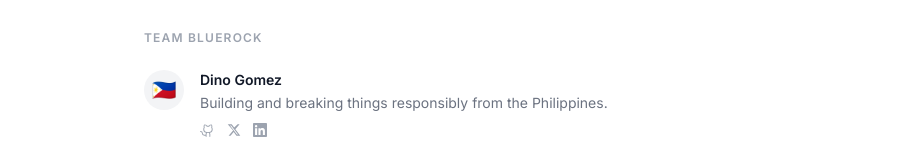
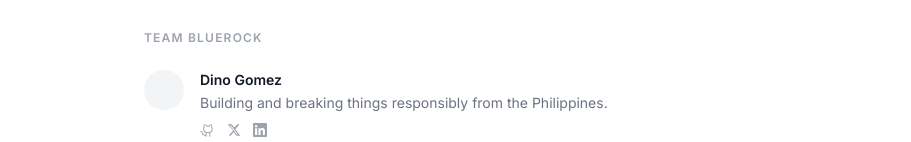
Before and after one commit to dinogomez/cadence, a React (Vite) app in the folder frontend/: page /about in a window 1280 px wide. Shown: the part 810-952 px from the top of the page, without its empty margins (184-1095 px from the left). Built offline with nearby package versions, Linux system fonts and the light colour scheme.

Commit message:
Replace 🇵🇭 emoji with flag-icons CSS for Windows compat
Co-Authored-By: Claude Sonnet 4.6 <noreply@anthropic.com>

```diff
--- a/frontend/package.json
+++ b/frontend/package.json
@@ -16,6 +16,7 @@
     "@react-three/fiber": "^9.5.0",
     "@types/three": "^0.183.1",
     "clsx": "^2.1.1",
+    "flag-icons": "^7.5.0",
     "motion": "^12.34.3",
     "react": "^19.0.0",
     "react-dom": "^19.0.0",
--- a/frontend/src/index.css
+++ b/frontend/src/index.css
@@ -1,6 +1,7 @@
 @tailwind base;
 @tailwind components;
 @tailwind utilities;
+@import 'flag-icons/css/flag-icons.min.css';
 
 * { box-sizing: border-box; }
 body { font-family: 'Inter', -apple-system, BlinkMacSystemFont, sans-serif; }
--- a/frontend/src/pages/About.tsx
+++ b/frontend/src/pages/About.tsx
@@ -27,7 +27,7 @@ const TEAM = [
     github: 'https://github.com/dinogomez',
     x: 'https://x.com/dinogomez',
     linkedin: 'https://www.linkedin.com/in/paulgomez-dev/',
-    flag: '🇵🇭',
+    flag: 'ph',
   },
 ]
 
@@ -115,8 +115,8 @@ export default function About() {
           <p className="text-xs font-semibold tracking-widest uppercase text-gray-400 mb-6">TEAM BLUEROCK</p>
           {TEAM.map(person => (
             <div key={person.name} className="flex items-start gap-4">
-              <div className="w-10 h-10 rounded-full bg-gray-100 flex items-center justify-center text-xl flex-shrink-0">
-                {person.flag}
+              <div className="w-10 h-10 rounded-full bg-gray-100 flex items-center justify-center flex-shrink-0 overflow-hidden">
+                <span className={`fi fi-${person.flag} text-2xl`} />
               </div>
               <div className="flex-1">
                 <div className="flex items-center gap-2 mb-0.5">
--- a/frontend/src/pages/Landing.tsx
+++ b/frontend/src/pages/Landing.tsx
@@ -191,7 +191,9 @@ export default function Landing() {
             viewport={{ once: true }}
             transition={{ duration: 0.5 }}
           >
-            <span className="text-gray-600 text-xs font-medium tracking-widest uppercase ml-2">🇵🇭 dinogomez</span>
+            <span className="text-gray-600 text-xs font-medium tracking-widest uppercase ml-2 flex items-center gap-1.5">
+              <span className="fi fi-ph" /> dinogomez
+            </span>
             <div className="flex items-center gap-3">
               <a href="https://github.com/dinogomez" target="_blank" rel="noopener noreferrer"
                 className="text-gray-500 hover:text-white transition-colors cursor-pointer">
```
Also changed, not shown: 1 other file (tests, documents, lock files or other folders).
